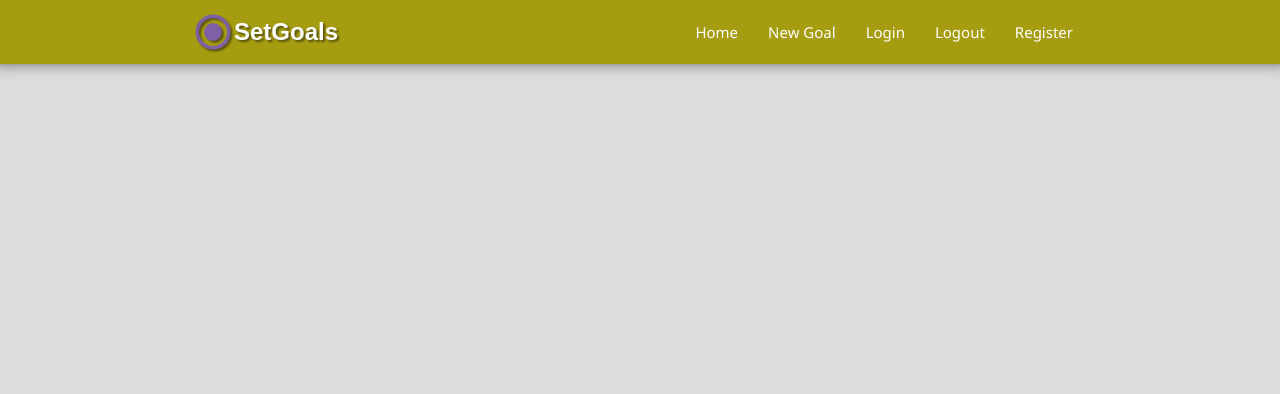
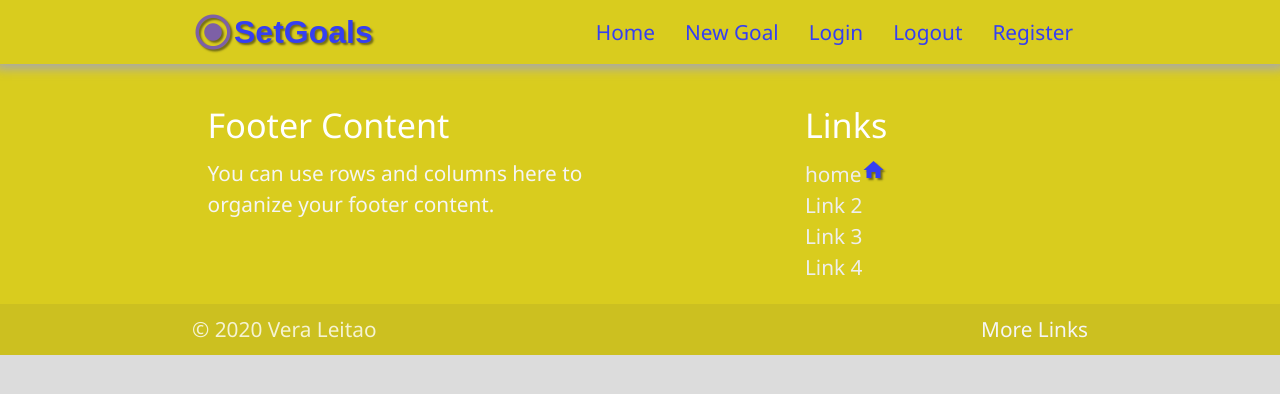
Before and after one commit to veraleitaodev/getGoals, a Flask app: page / in a window 1280 px wide. Shown: the top 394 px of the page. Run offline with Flask 2, Linux system fonts and the light colour scheme; data that the repository does not hold is empty; some libraries are stand-ins or nearby versions; some web fonts are replaced.

Commit message:
added favicon and footer

```diff
--- a/static/css/style.css
+++ b/static/css/style.css
@@ -20,8 +20,8 @@
 }
 
 body {
-    font-family: "Noto Sans", sans-serif;
-    background-color: var(--color-9);
+  font-family: "Noto Sans", sans-serif;
+  background-color: var(--color-9);
 }
 
 h5.center-align {
@@ -37,7 +37,7 @@ h5.center-align {
 /*--Navigation--*/
 
 .nav-wrapper {
-  background-color: var(--color-4);
+  background-color: var(--color-5);
   box-shadow: 0px 0px 10px 5px var(--color-10);
   min-height: 60px;
 }
@@ -45,7 +45,7 @@ h5.center-align {
 a.brand-logo {
   font-family: "Gruppo", sans-serif;
   font-size: 24px;
-  color: var(--color-8);
+  color: var(--color-3);
   font-weight: 700;
   text-shadow: 2px 2px 2px var(--color-7);
 }
@@ -60,6 +60,9 @@ li i.material-icons.logo-icon {
 i.material-icons.menu-icon {
   color: var(--color-3);
   text-shadow: 2px 2px 2px var(--color-7);
+}
+nav li a {
+    color: var(--color-3);
 }
 /*-- Section for flashed messages --*/
 div.card-panel.flashed_messages {
@@ -88,7 +91,6 @@ div.card-panel.new-goal-panel {
   box-shadow: 0px 0px 10px 5px var(--color-10);
 }
 
-
 i.material-icons.new-form-icon.prefix {
   color: var(--color-3);
   text-shadow: 2px 2px 2px var(--color-7);
@@ -99,3 +101,30 @@ button.btn.new-submit-button {
   color: var(--color-8);
   font-weight: bold;
 }
+
+/*-- footer --*/
+.footer-copyright {
+  background-color: var(--color-4);
+  color: var(--color-8);
+}
+
+.page-footer {
+  background-color: var(--color-5);
+  color: var(--color-8);
+}
+
+/* Small devices (landscape phones, more than 576px)*/
+@media (min-width: 370px) {
+  html {
+    font-size: 1.2rem;
+  }
+  a.brand-logo {
+  font-size: 32px;
+}
+}
+/* Medium devices (tablets, more than 768px)*/
+@media (min-width: 768px) {
+  html {
+    font-size: 1.3rem;
+  }
+}
--- a/templates/base.html
+++ b/templates/base.html
@@ -18,6 +18,7 @@
     />
     {% block styles %} {%endblock %}
     <title>SetGoals</title>
+    <link rel="shortcut icon" href="/assets/images/faviconSetGoals.jpg" type="image">
   </head>
   <body>
 
@@ -31,7 +32,7 @@
                 ><i class="material-icons logo-icon prefix">radio_button_checked</i>SetGoals</a
               >
               <a href="#" data-target="mobile-demo" class="sidenav-trigger"
-                ><i class="material-icons menu-icon">more_vert</i></a
+                ><i class="material-icons menu-icon">menu</i></a
               >
               <ul class="right hide-on-med-and-down">
                 <li><a href="{{ url_for('set_goals') }}">Home</a></li>
@@ -78,9 +79,31 @@
       <main>
       {% block content %} {% endblock %}
       </main>
-      <footer>
-
-      </footer>
+      <footer class="page-footer">
+          <div class="container">
+            <div class="row">
+              <div class="col l6 s12">
+                <h5 class="white-text">Footer Content</h5>
+                <p class="grey-text text-lighten-4">You can use rows and columns here to organize your footer content.</p>
+              </div>
+              <div class="col l4 offset-l2 s12">
+                <h5 class="white-text">Links</h5>
+                <ul>
+                  <li><a class="grey-text text-lighten-3" href="{{ url_for('set_goals') }}">home<i class="material-icons new-form-icon prefix">home</i></a></li>
+                  <li><a class="grey-text text-lighten-3" href="#!">Link 2</a></li>
+                  <li><a class="grey-text text-lighten-3" href="#!">Link 3</a></li>
+                  <li><a class="grey-text text-lighten-3" href="#!">Link 4</a></li>
+                </ul>
+              </div>
+            </div>
+          </div>
+          <div class="footer-copyright">
+            <div class="container">
+            © 2020 Vera Leitao
+            <a class="grey-text text-lighten-4 right" href="#!">More Links</a>
+            </div>
+          </div>
+        </footer>
     <script src="https://ajax.googleapis.com/ajax/libs/jquery/3.5.1/jquery.min.js"></script>
     <script src="https://cdnjs.cloudflare.com/ajax/libs/materialize/1.0.0/js/materialize.min.js"></script>
     <script src="{{ url_for('static', filename='js/script.js') }}"></script>
```
Also changed, not shown: assets/images/faviconSetGoals.jpg (added).
